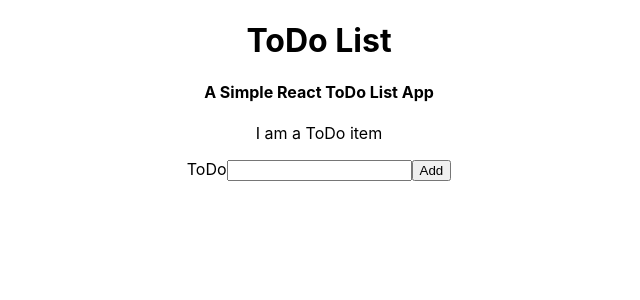
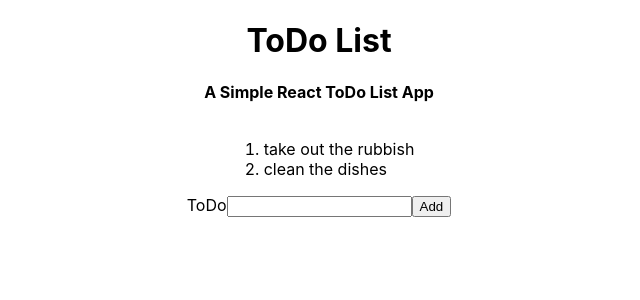
Before and after one commit to RMCollins175/To-Do-List, a React (Create React App) app: page / in a window 1280 px wide. Shown: the top 300 px of the page, without its empty margins (321-961 px from the left). Built offline with nearby package versions, Linux system fonts and the light colour scheme.

Commit message:
create todo functionality

```diff
--- a/src/App.css
+++ b/src/App.css
@@ -1,3 +1,4 @@
 .App {
   text-align: center;
+  margin: 0 auto;
 }
--- a/src/ToDo.js
+++ b/src/ToDo.js
@@ -3,7 +3,9 @@ import React from 'react'
 class ToDo extends React.Component {
     render() {
         return(
-            <p>I am a ToDo item</p>
+            <div>
+                <li>{this.props.item}</li>
+            </div>
         )
     }
 }
--- /dev/null
+++ b/src/ToDoList.css
@@ -0,0 +1,6 @@
+.ToDoList-List {
+    display: inline-block;
+    margin-left: auto;
+    margin-right: auto;
+    text-align: left;
+}
--- a/src/ToDoList.js
+++ b/src/ToDoList.js
@@ -1,15 +1,39 @@
 import React from "react";
-import ToDo from './ToDo'
+import ToDo from "./ToDo";
 import ToDoListForm from "./ToDoListForm";
+import './ToDoList.css'
 
 class ToDoList extends React.Component {
+  constructor(props) {
+    super(props);
+    this.state = {
+      todos: [
+        { toDoItem: "take out the rubbish" },
+        { toDoItem: "clean the dishes" }
+      ]
+    };
+    this.addTodo = this.addTodo.bind(this)
+  }
+
+  addTodo(todo) {
+      console.log('add todo')
+      let newToDo = {...todo}
+    this.setState(st => ({
+        todos: [...st.todos, newToDo]
+    }))
+  }
+
   render() {
+    const todos = this.state.todos.map(m => <ToDo item={m.toDoItem} />);
+
     return (
-      <div>
+      <div className="ToDoList">
         <h1>ToDo List</h1>
         <h4>A Simple React ToDo List App</h4>
-        <ToDo />
-        <ToDoListForm />
+        <ol className="ToDoList-List">{todos}</ol>
+        <ToDoListForm
+        addTodo={this.addTodo}
+        />
       </div>
     );
   }
--- a/src/ToDoListForm.js
+++ b/src/ToDoListForm.js
@@ -5,16 +5,23 @@ class ToDoListForm extends React.Component {
     super(props);
     this.state = { toDoItem: "" };
     this.handleChange = this.handleChange.bind(this)
+    this.handleSubmit = this.handleSubmit.bind(this)
   }
 
   handleChange(evt) {
       this.setState({[evt.target.name]: evt.target.value})
   }
 
+  handleSubmit(evt) {
+    evt.preventDefault() //prevent page from refreshing
+    this.props.addTodo(this.state)
+    this.setState({ toDoItem: "" }) // reset the forms
+  }
+
   render() {
     return (
       <div>
-        <form>
+        <form onSubmit={this.handleSubmit}>
           <label htmlFor="toDoItem">ToDo</label>
           <input
             name="toDoItem"
```
